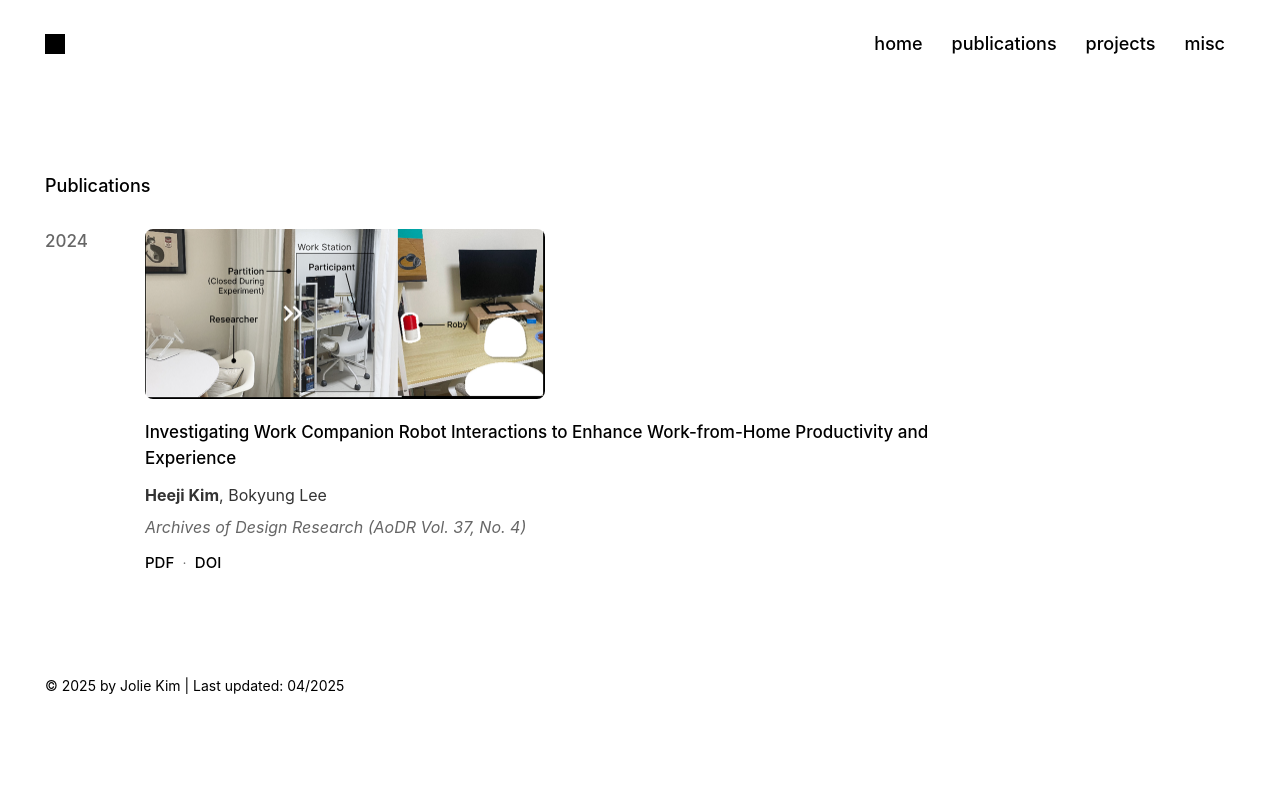
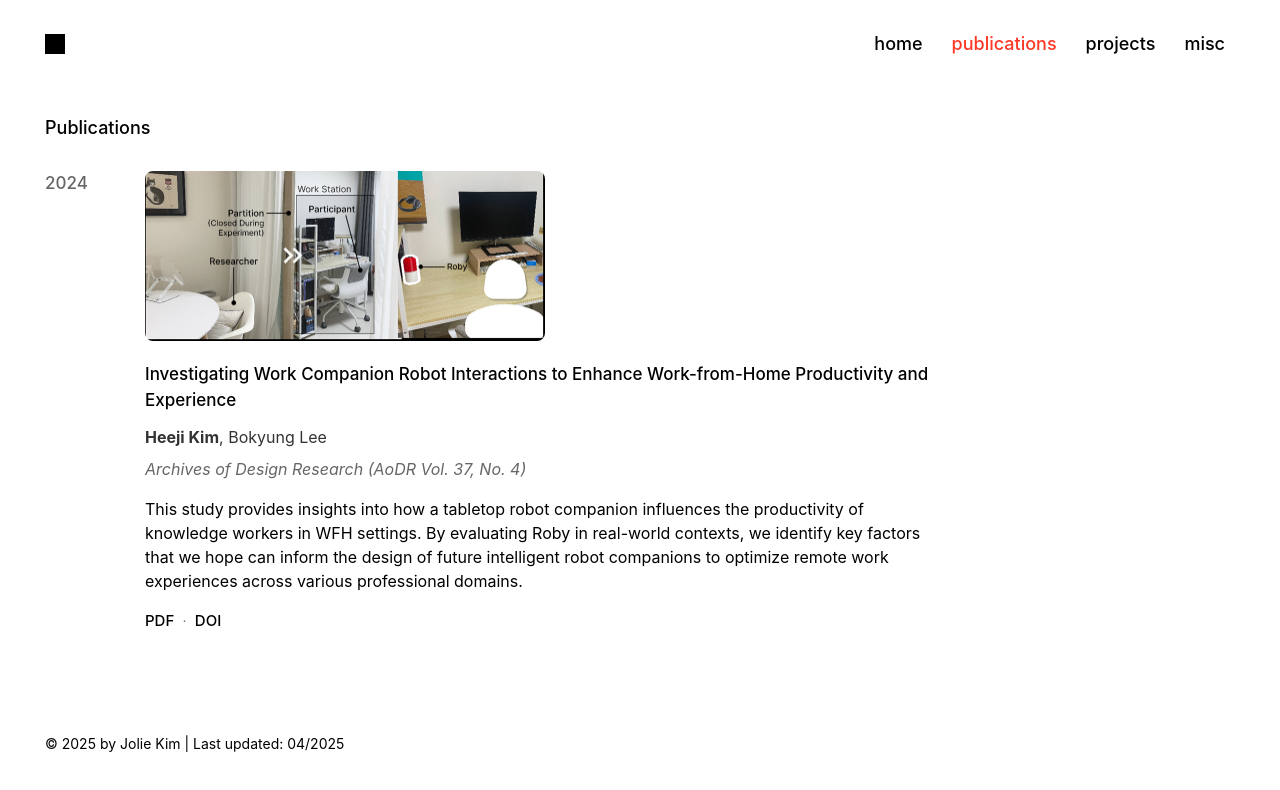
Before and after one commit to joliekim/portfolio-hci, a React (Vite) app: page /publications in a window 1280 px wide. Shown: the top 790 px of the page. Built offline with nearby package versions, Linux system fonts and the light colour scheme.

Commit message:
vite.config modified

```diff
--- a/src/App.css
+++ b/src/App.css
@@ -46,6 +46,11 @@
 .nav a:hover {
   color: #666666;
   cursor: pointer;
+}
+
+/* Add active link style */
+.nav a.active {
+  color: #ff3826;
 }
 
 .title {
--- a/src/components/Layout.jsx
+++ b/src/components/Layout.jsx
@@ -1,4 +1,4 @@
-import { Link } from 'react-router-dom'
+import { Link, NavLink } from 'react-router-dom'
 import { Outlet } from 'react-router-dom'
 
 function Layout() {
@@ -11,10 +11,10 @@ function Layout() {
           </Link>
         </div>
         <nav className="nav">
-          <Link to="/">home</Link>
-          <Link to="/publications">publications</Link>
-          <Link to="/projects">projects</Link>
-          <Link to="/misc">misc</Link>
+          <NavLink to="/">home</NavLink>
+          <NavLink to="/publications">publications</NavLink>
+          <NavLink to="/projects">projects</NavLink>
+          <NavLink to="/misc">misc</NavLink>
         </nav>
       </header>
       <Outlet />
--- a/src/routes/home.jsx
+++ b/src/routes/home.jsx
@@ -26,9 +26,9 @@ function Home() {
       </div>
 
       <div className="bio">
-        I am an HCI researcher and a MSc. candidate in the <a href="https://id.kaist.ac.kr/home" target="_blank" rel="noreferrer">Department of Industrial Design</a>
+        I am an HCI researcher and a MSc. candidate in the <a href="https://id.kaist.ac.kr/home" target="_blank" rel="noreferrer">Department of Industrial Design </a>
         at <a href="https://www.kaist.ac.kr/en/index.html" target="_blank" rel="noreferrer">KAIST</a>,
-        where I explore the intersection of physical and digital interaction in <a href="https://make.kaist.ac.kr/" target="_blank" rel="noreferrer">Make Lab</a>
+        where I explore the intersection of physical and digital interaction in <a href="https://make.kaist.ac.kr/" target="_blank" rel="noreferrer">Make Lab </a>
         led by Prof. <a href="https://make.kaist.ac.kr/andrea" target="_blank" rel="noreferrer">Andrea Bianchi</a>.<br />
         <br />
         My work centers on developing interactive systems that support increased expressiveness, creativity
--- a/src/routes/publications.jsx
+++ b/src/routes/publications.jsx
@@ -22,6 +22,12 @@ function Publications() {
             <p className="venue">
               Archives of Design Research (AoDR Vol. 37, No. 4)
             </p>
+            <p className="abstract">
+            This study provides insights into how a tabletop robot companion influences the productivity of
+            knowledge workers in WFH settings. By evaluating Roby in real-world contexts, we identify key factors
+            that we hope can inform the design of future intelligent robot companions to optimize remote work
+            experiences across various professional domains.
+            </p>
             <div className="publication-links">
               <a href="https://aodr.org/xml/41676/41676.pdf" target="_blank" rel="noreferrer">PDF</a>
               <span className="link-separator">·</span>
--- a/vite.config.js
+++ b/vite.config.js
@@ -4,7 +4,8 @@ import react from '@vitejs/plugin-react'
 // https://vite.dev/config/
 export default defineConfig({
   plugins: [react()],
+  base: 'https://joliekim.github.io/',
   server: {
-    port: 3000
+    port: 3001
   }
 })
```
